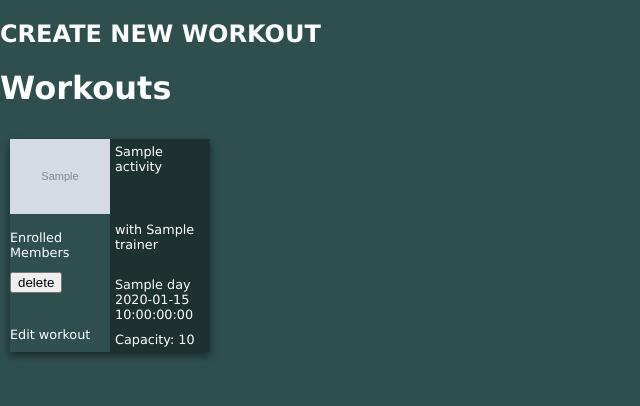
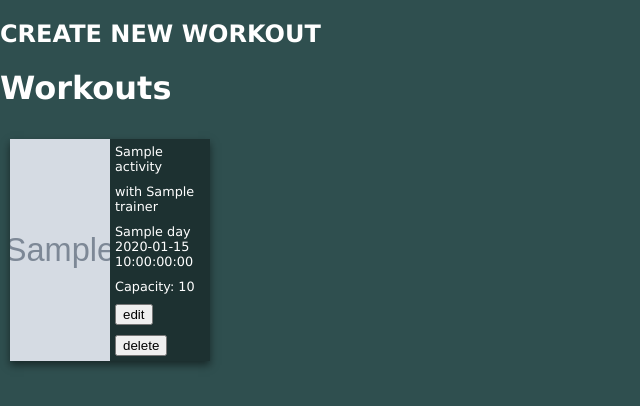
Before and after one commit to seriouspig/Gym_Manager_testing, a Flask app: page /workouts in a window 1280 px wide. Shown: the part 39-445 px from the top of the page, without its empty margins (0-640 px from the left). Run offline with Flask 2, Linux system fonts and the light colour scheme; a database or web service that is not in the repository returns one stand-in record (Sample ...); some libraries are stand-ins or nearby versions.

Commit message:
Before lunch CSS

```diff
--- a/static/css/invisible.css
+++ b/static/css/invisible.css
@@ -3,8 +3,10 @@
 }
 
 img {
-    max-width : 100%;
-    max-height: 100%;
+    width: 100%;
+    height: 100%;
+    display: block;
+    object-fit: cover;
 }
 
 .member_photo {
--- a/static/css/style.css
+++ b/static/css/style.css
@@ -22,8 +22,10 @@ header {
 
 
 img {
-    max-width : 100%;
-    max-height: 100%;
+    width: 100%;
+    height: 100%;
+    display: block;
+    object-fit: cover;
 }
 
 
--- a/static/css/workouts.css
+++ b/static/css/workouts.css
@@ -1,3 +1,17 @@
+img {
+    width: 100%;
+    height: 100%;
+    display: block;
+    object-fit: cover;
+}
+
+.workout_photo {
+    grid-area: photo;
+    background-color: rgb(29, 49, 49);
+    overflow: hidden;
+    object-fit: contain;
+}
+
 .workout_name {
     padding:5px;
     grid-area:name;
@@ -22,11 +36,29 @@
     background-color: rgb(29, 49, 49);
 }
 
+.enrolled_members {
+    padding:5px;
+    grid-area:enrolled;
+    background-color: rgb(29, 49, 49);
+}
+
+.workout_delete {
+    padding:5px;
+    grid-area:delete;
+    background-color: rgb(29, 49, 49);
+}
+
+.workout_edit{
+    padding:5px;
+    grid-area:edit;
+    background-color: rgb(29, 49, 49);
+}
 
 
 .workout_container {
     display: grid;
     width: 200px;
+
     margin:10px;
     font-size: 80%;
     box-shadow: 0 4px 8px 0 rgba(0,0,0,0.5);
@@ -35,8 +67,40 @@
     grid-template-areas: 'photo  name'
                          'photo  trainer'
                         'photo   day'
-                        'photo capacity'
-                        'photo delete';
+                        'photo  capacity'
+                        'photo  edit'
+                        'photo  delete';
+
     grid-template-columns: 1fr 1fr;
 
 }
+
+
+.workout_member_photo {
+    grid-area: ph;
+    background-color: rgb(29, 49, 49);
+    overflow: hidden;
+    object-fit: contain;
+}
+
+
+
+
+
+.workout_member_container {
+    display: grid;
+    width: 100px;
+    background-color: rgb(29, 49, 49);
+
+    margin:10px;
+    font-size: 80%;
+    box-shadow: 0 4px 8px 0 rgba(0,0,0,0.5);
+
+
+    grid-template-areas: 'ph'
+                         'workout_member_name';
+
+
+
+
+}
--- a/templates/workouts/index.html
+++ b/templates/workouts/index.html
@@ -21,7 +21,7 @@
   </div>
 
 
-<div class="workout_photo"><a href="workouts/{{workout.id}}/edit"><img src="static/images/{{workout.activity.photo}}" alt="workout_photo"></a></div>
+<div class="workout_photo"><a href="workouts/{{workout.id}}"><img src="static/images/{{workout.activity.photo}}" alt="workout_photo"></a></div>
 
 
 <div class="workout_capacity">
@@ -30,9 +30,12 @@
 
 
 
-  <a href="workouts/{{workout.id}}"><p>Enrolled Members</p></a>
 
-
+<div class="workout_edit">
+  <form action="/workouts/{{ workout.id }}/edit">
+    <input class="btn btn--danger" type="submit" value="edit" />
+  </form>
+</div>
 
   <div class="workout_delete">
     <form action="/workouts/{{ workout.id }}/delete" method="POST">
@@ -40,7 +43,7 @@
     </form>
   </div>
 
-  <a href="workouts/{{workout.id}}/edit">Edit workout</a>
+
 
 </div>
 
```
Also changed, not shown: templates/workouts/show.html (+14 -5 lines).
